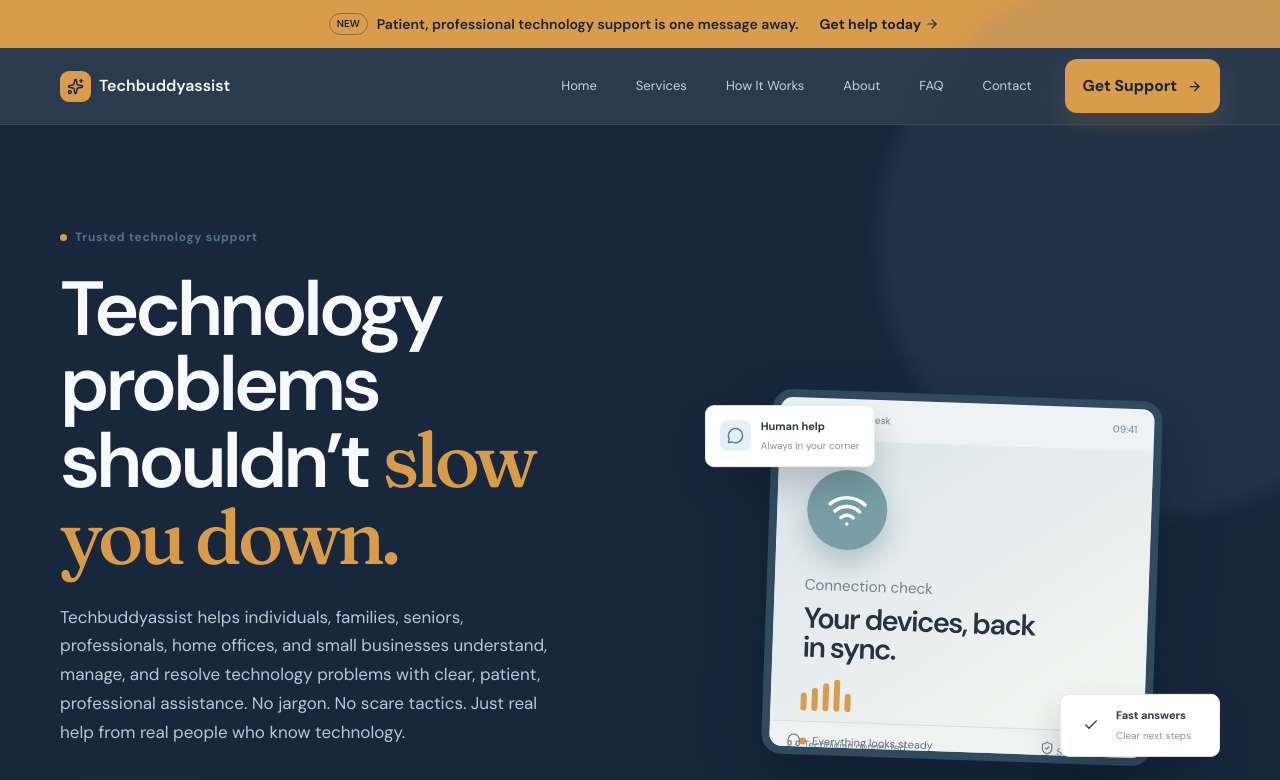
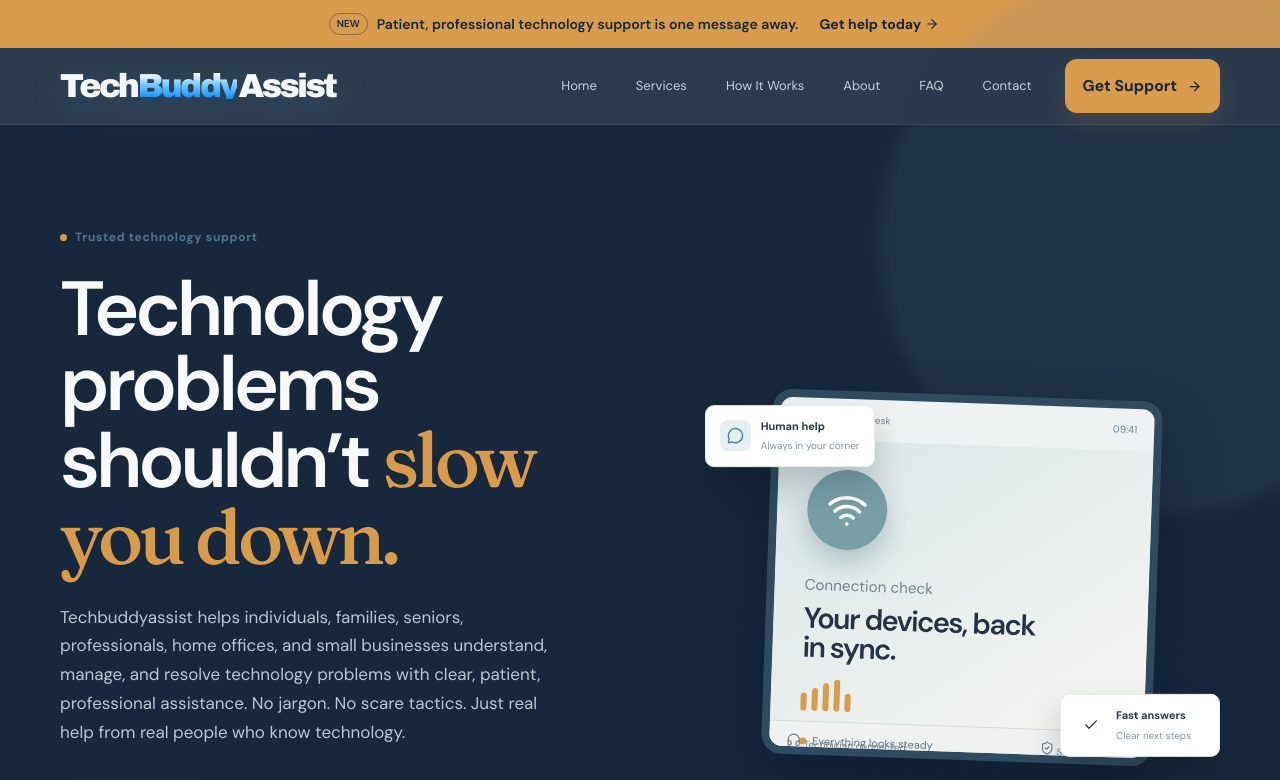
Before and after one commit to W34E5RTX/TechBuddyAssist, a React (Vite) app: page / in a window 1280 px wide. Shown: the top 780 px of the page. Built offline with nearby package versions, Linux system fonts and the light colour scheme.

Commit message:
Add Techbuddyassist logo branding

```diff
--- a/src/App.jsx
+++ b/src/App.jsx
@@ -37,13 +37,22 @@
   )
 }
 
+function LogoWordmark({ compact = false }) {
+  return (
+    <span className={`brand-wordmark ${compact ? 'brand-wordmark-compact' : ''}`} aria-label="Techbuddyassist">
+      <span className="brand-tech">Tech</span>
+      <span className="brand-buddy">Buddy</span>
+      <span className="brand-assist">Assist</span>
+    </span>
+  )
+}
+
 function Nav({ menuOpen, setMenuOpen, scrollTo }) {
   return (
     <header className="nav-wrap">
       <nav className="nav container" aria-label="Main navigation">
         <button className="brand" onClick={() => scrollTo('home')}>
-          <span className="brand-mark"><Sparkles size={17} /></span>
-          Techbuddyassist
+          <LogoWordmark />
         </button>
         <button className="menu-toggle" aria-label="Toggle navigation" onClick={() => setMenuOpen(!menuOpen)}>
           {menuOpen ? <X /> : <Menu />}
@@ -106,8 +115,7 @@
       <div className="container footer-grid">
         <div>
           <button className="brand footer-brand" onClick={() => scrollTo('home')}>
-            <span className="brand-mark"><Sparkles size={17} /></span>
-            Techbuddyassist
+            <LogoWordmark compact />
           </button>
           <p>Simple, reliable technology support for real life.</p>
           <address className="footer-contact">
```
Also changed, not shown: src/index.css, 1 other file (tests, documents, lock files or other folders).
